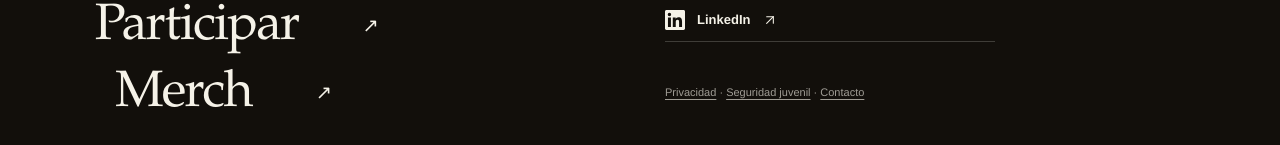
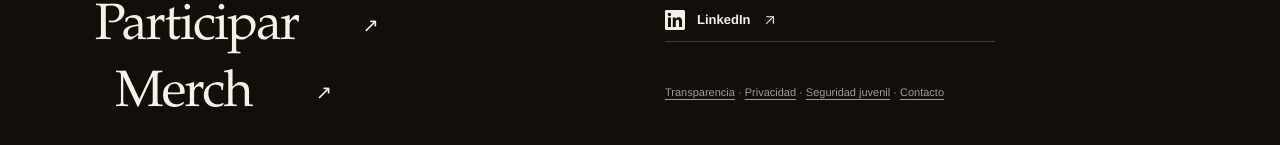
Before and after one commit to executiveusa/asc3nd-brand-site, a Next.js app: page /es in a window 1280 px wide. Shown: the part 7978-8123 px from the top of the page. Built offline with nearby package versions, Linux system fonts and the light colour scheme.

Commit message:
nav: expose trust and transparency from homepage footer

```diff
--- a/app/es/page.tsx
+++ b/app/es/page.tsx
@@ -132,7 +132,7 @@ export default function SpanishHome() {
               <a href="#participar"><span>Participar</span><span aria-hidden="true">↗</span></a>
               <a href="/es/merch"><span>Merch</span><span aria-hidden="true">↗</span></a>
             </nav>
-            <div><SocialLinks /><p><a href="/es/privacidad">Privacidad</a> · <a href="/es/seguridad-juvenil">Seguridad juvenil</a> · <a href="mailto:main@asc3nd.org">Contacto</a></p></div>
+            <div><SocialLinks /><p><a href="/es/transparencia">Transparencia</a> · <a href="/es/privacidad">Privacidad</a> · <a href="/es/seguridad-juvenil">Seguridad juvenil</a> · <a href="mailto:main@asc3nd.org">Contacto</a></p></div>
           </div>
         </div>
       </footer>
```
